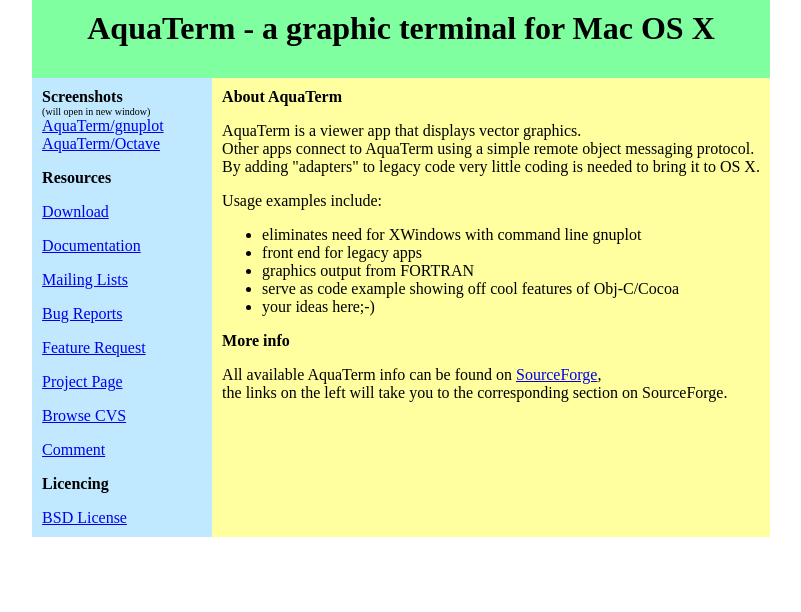
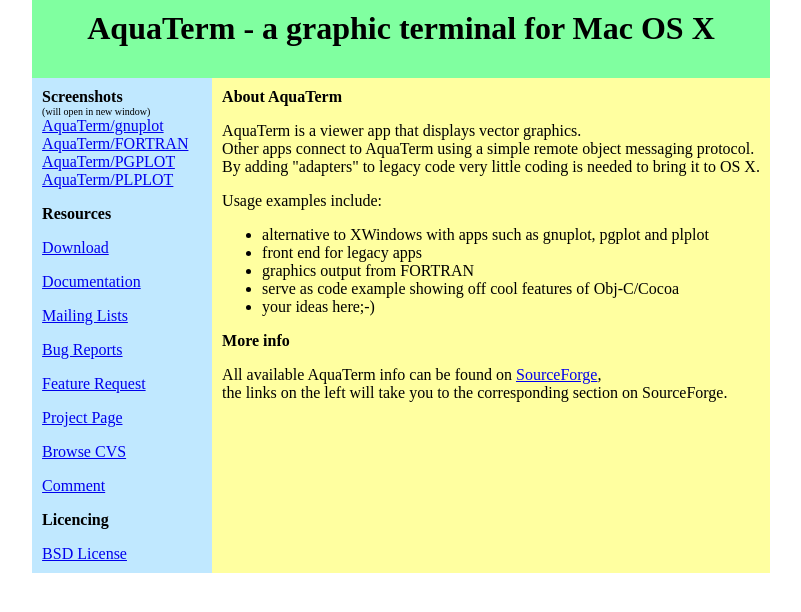
Before and after one commit to AquaTerm/AquaTerm, a plain HTML site: page aquaterm/English.lproj/help.html in a window 1280 px wide. Shown: the whole page, without its empty margins (239-1040 px from the left). Drawn offline with Linux system fonts and the light colour scheme.

Commit message:
Updating help and other info.

```diff
--- a/aquaterm/English.lproj/help.html
+++ b/aquaterm/English.lproj/help.html
@@ -21,8 +21,10 @@
             <TD WIDTH="160" ALIGN="LEFT" BGCOLOR="#C0E8FF">
   <B>Screenshots</B><BR>
 <font size=-2>(will open in new window)</font>
-<a href="http://aquaterm.sourceforge.net/AquaTerm2.jpg" target="new">AquaTerm/gnuplot</a>
-<a href="http://aquaterm.sourceforge.net/octaveAT.jpg" target="new">AquaTerm/Octave</a>
+<a href="http://aquaterm.sourceforge.net/AquaTerm2.jpg" target="_blank">AquaTerm/gnuplot</a>
+<a href="http://aquaterm.sourceforge.net/fortran1.jpg" target="_blank">AquaTerm/FORTRAN</a>
+<a href="http://aquaterm.sourceforge.net/pgplot3.jpg" target="_blank">AquaTerm/PGPLOT</a>
+<a href="http://aquaterm.sourceforge.net/plplot1.jpg" target="_blank">AquaTerm/PLPLOT</a>
 <P>
 <P>
               <B>Resources</B>
@@ -59,7 +61,7 @@
                 <P>
                 Usage examples include:
                 <UL>
-                  <LI>eliminates need for XWindows with command line gnuplot
+                  <LI>alternative to XWindows with apps such as gnuplot, pgplot and plplot
                   <LI>front end for legacy apps
                   <LI>graphics output from FORTRAN
                   <LI>serve as code example showing off cool features of Obj-C/Cocoa
```
Also changed, not shown: 1 other file.
